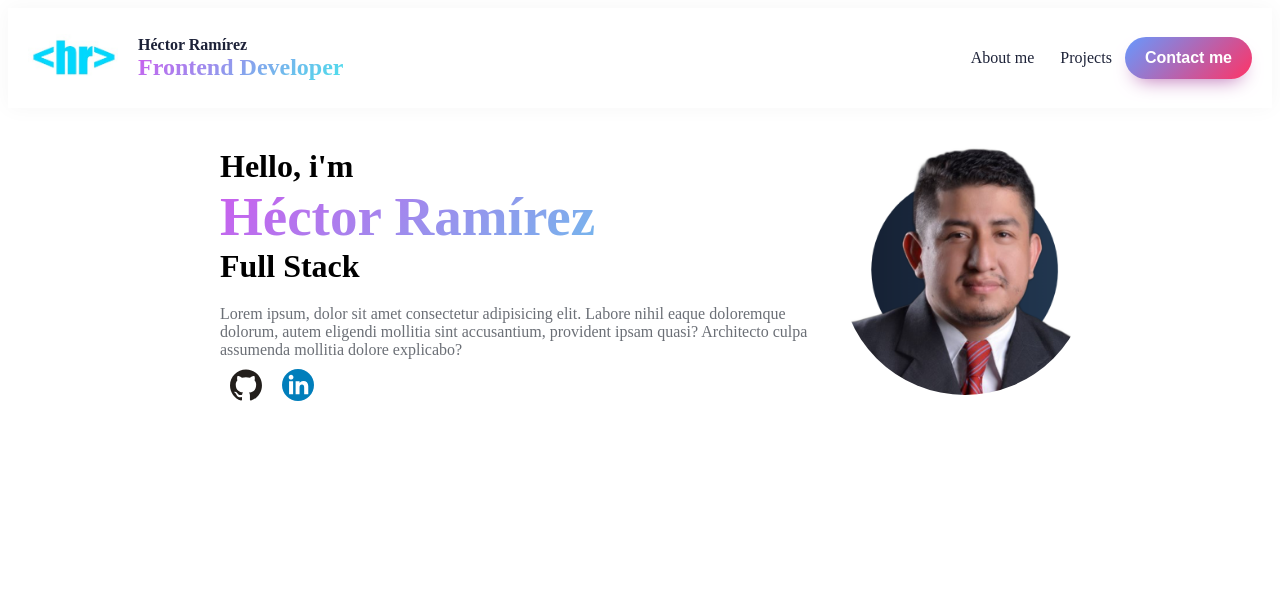
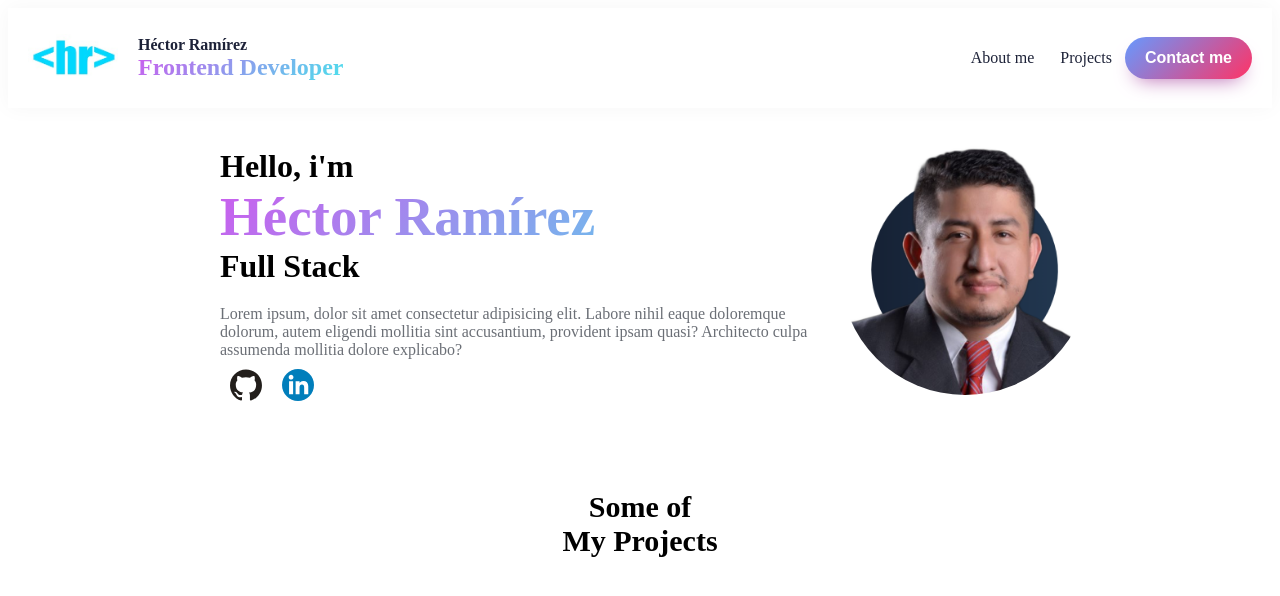
Before and after one commit to eduardo846/portfolioTerminado, a React (Vite) app: page / in a window 1280 px wide. Shown: the top 596 px of the page. Built offline with nearby package versions, Linux system fonts and the light colour scheme.

Commit message:
feat: update projects

```diff
--- a/src/App.jsx
+++ b/src/App.jsx
@@ -1,6 +1,7 @@
 import AboutMe from "./AboutMe/AboutMe";
 import Container from "./components/Container/Container";
 import Navbar from "./components/NavBar/Navbar";
+import Projects from "./components/Projects/Projects";
 
 function App() {
   return (
@@ -8,6 +9,7 @@
       <Navbar />
       <Container>
         <AboutMe />
+        <Projects/>
       </Container>
     </>
   );
--- /dev/null
+++ b/src/components/Projects/Projects.jsx
@@ -0,0 +1,16 @@
+import React from "react";
+import * as S from "./Projects.styles";
+
+const Projects = () => {
+  return (
+    <S.ContainerProjects>
+      <S.Title>
+        Some of {" "}
+        <br/>
+        My Projects
+      </S.Title>
+    </S.ContainerProjects>
+  );
+};
+
+export default Projects;
--- /dev/null
+++ b/src/components/Projects/Projects.styles.jsx
@@ -0,0 +1,15 @@
+import styled from "styled-components";
+
+export const ContainerProjects = styled.div`
+  max-width: 900px;
+  margin: 0 auto;
+  padding-top: 50px;
+
+  @media (max-width: 768px) {
+    padding-top: 10px;
+  }
+`;
+export const Title = styled.h2`
+  text-align: center;
+  font-size: 30px;
+`;
--- /dev/null
+++ b/src/components/Projects/index.jsx
@@ -0,0 +1 @@
+export {default} from './Projects'
```
